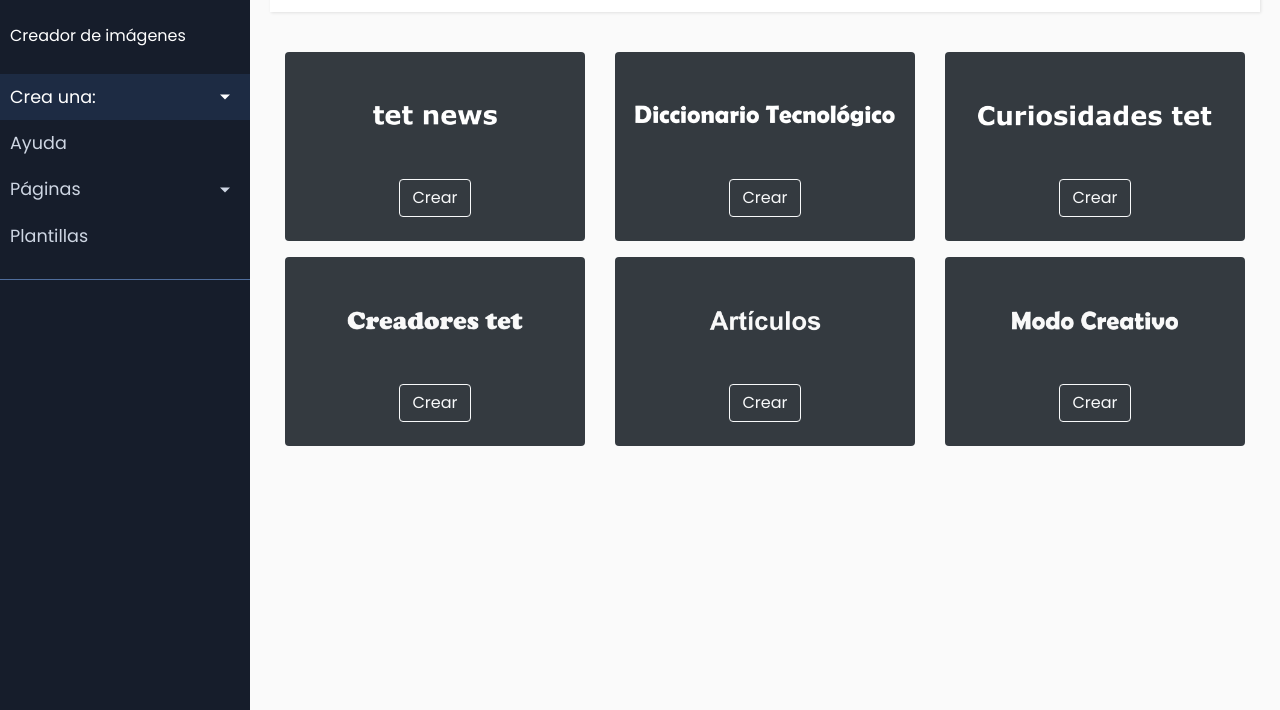
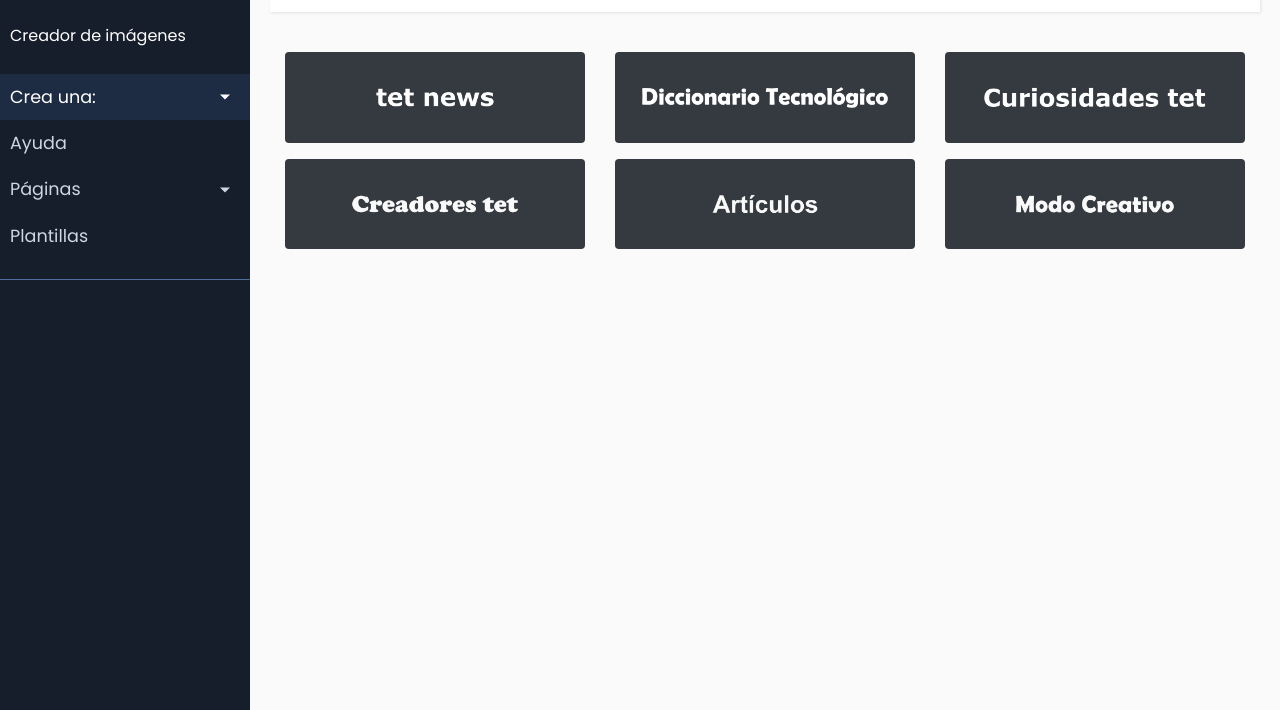
Before and after one commit to somostet/admin, a plain HTML site: page index.html in a window 1280 px wide. Shown: the part 88-798 px from the top of the page. Drawn offline with nearby package versions, Linux system fonts and the light colour scheme.

Commit message:
Diseño movil

```diff
--- a/index.html
+++ b/index.html
@@ -94,45 +94,53 @@
                 </div>
             </nav>
 
-            <div class="container text-white">
+            <div class="container-fluid text-white">
                 <div class="row text-center">
+
                   <div class="col-sm">
-                    <p class="text-white bg-dark pb-4 pt-4 rounded">
-                        <img class="img-fluid" src="./public/img/tetnews.png"  alt="tet news"><br><br>
-                        <a href="./tetnews.html"><button type="button" class="btn btn-outline-light">Crear</button></a>
-                    </p>
+                    <a class="bttet" href="./tetnews.html">
+                        <p class="text-white bg-dark p-2 rounded">
+                            <img class="img-fluid" src="./public/img/tetnews.png"  alt="tet news">
+                        </p>
+                    </a>
+                  </div>
+
+                  <div class="col-sm">
+                    <a class="bttet" href="./tetnews.html">
+                        <p class="text-white bg-dark p-2 rounded">
+                            <img class="img-fluid" src="./public/img/dict.png"  alt="DicTec">
+                        </p>
+                   </a>
                   </div>
                   <div class="col-sm">
-                    <p class="text-white bg-dark pb-4 pt-4 rounded">
-                        <img class="img-fluid" src="./public/img/dict.png"  alt="DicTec"><br><br>
-                        <a href="#"><button type="button" class="btn btn-outline-light">Crear</button></a>
-                    </p>
-                  </div>
-                  <div class="col-sm">
-                        <p class="text-white bg-dark pb-4 pt-4 rounded">
-                            <img class="img-fluid" src="./public/img/curiotet.png"  alt="Curiosidades"><br><br>
-                            <a href="#"><button type="button" class="btn btn-outline-light">Crear</button></a>
+                        <a class="bttet" href="./tetnews.html">
+                        <p class="text-white bg-dark p-2 rounded">
+                            <img class="img-fluid" src="./public/img/curiotet.png"  alt="Curiosidades">
                         </p>
+                    </a>
                   </div>
                 </div>
                 <div class="row text-center">
                     <div class="col-sm">
-                        <p class="text-white bg-dark pb-4 pt-4 rounded">
-                            <img class="img-fluid" src="./public/img/creadores.png"  alt="creadores"><br><br>
-                            <a href="#"><button type="button" class="btn btn-outline-light">Crear</button></a>
+                            <a class="bttet" href="./tetnews.html">
+                        <p class="text-white bg-dark p-2 rounded">
+                            <img class="img-fluid" src="./public/img/creadores.png"  alt="creadores">
                         </p>
+                    </a>
                     </div>
                     <div class="col-sm">
-                        <p class="text-white bg-dark pb-4 pt-4 rounded">
-                            <img class="img-fluid" src="./public/img/Artículos.png"  alt="Artículos"><br><br>
-                            <a href="#"><button type="button" class="btn btn-outline-light">Crear</button></a>
+                            <a class="bttet" href="./tetnews.html">
+                        <p class="text-white bg-dark p-2 rounded">
+                            <img class="img-fluid" src="./public/img/Artículos.png"  alt="Artículos">
                         </p>
+                    </a>
                     </div>
                     <div class="col-sm">
-                        <p class="text-white bg-dark pb-4 pt-4 rounded">
-                            <img class="img-fluid" src="./public/img/ModoCreativo.png"  alt="Modo creativo"><br><br>
-                            <a href="#"><button type="button" class="btn btn-outline-light">Crear</button></a>
+                        <a class="bttet" href="./tetnews.html">
+                        <p class="text-white bg-dark p-2 rounded">
+                            <img class="img-fluid" src="./public/img/ModoCreativo.png"  alt="Modo creativo">
                         </p>
+                        </a>
                     </div>
                   </div>
               </div>
--- a/public/css/styleB.css
+++ b/public/css/styleB.css
@@ -205,3 +205,7 @@ ul.CTAs a {
     }
 
 }
+
+.btet:hover{
+    background-color: black;
+}
```
